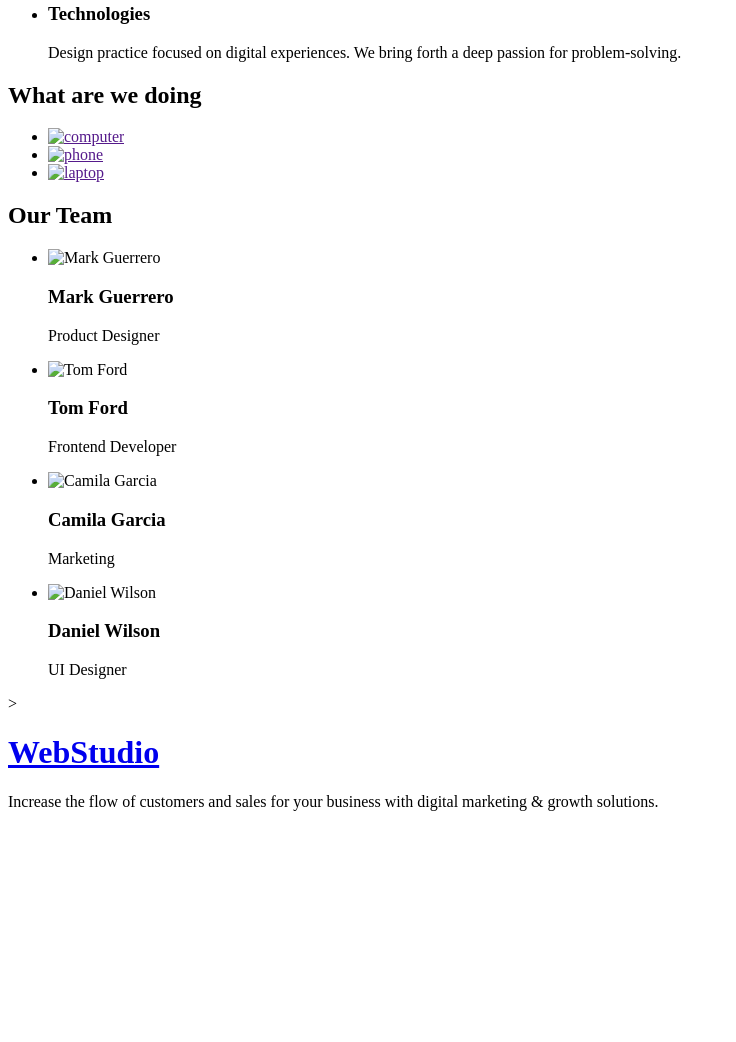
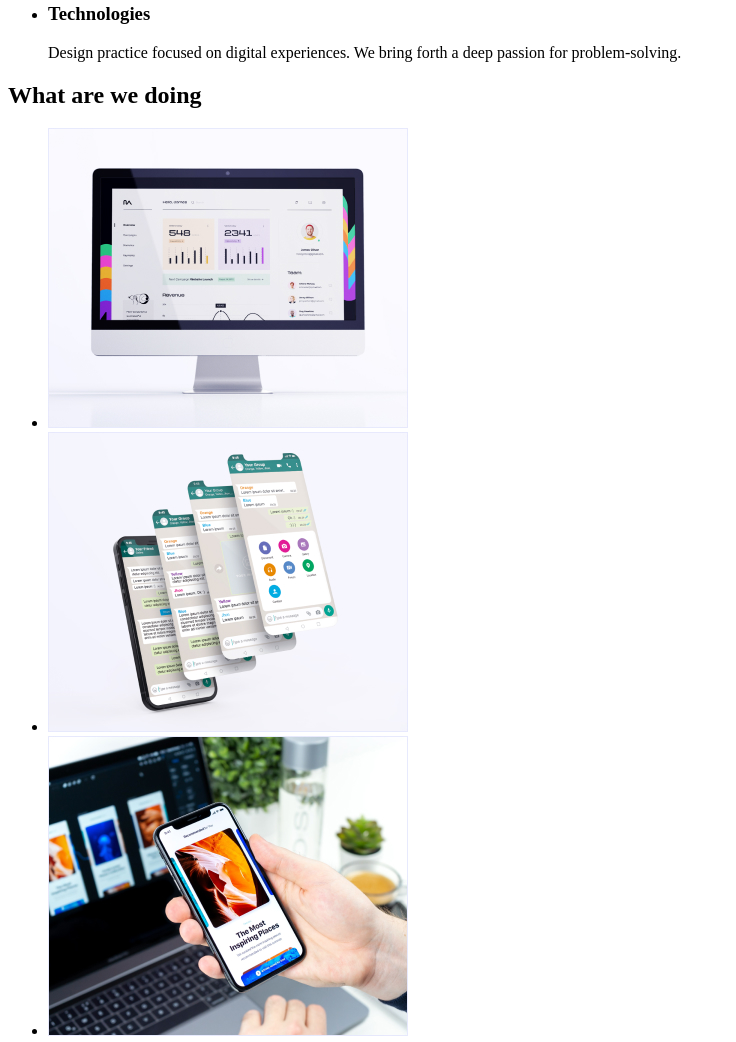
Before and after one commit to alex84ua/goit-markup-hw-01, a plain HTML site: page index.html in a window 1280 px wide. Shown: the part 532-1574 px from the top of the page, without its empty margins (0-736 px from the left). Before the commit the page ends 1359 px from the top, so only its background shows below. Drawn offline with Linux system fonts and the light colour scheme; the site is published under a folder, as on GitHub Pages, so addresses that start at the root find nothing.

Commit message:
Update index.html

```diff
--- a/index.html
+++ b/index.html
@@ -79,17 +79,17 @@
             <ul>
                 <li>
                     <a href="">
-                        <img src="/images/img_1.jpg" alt="computer" width="360">
+                        <img src="./images/img_1.jpg" alt="computer" width="360">
                     </a>
                 </li>
                 <li>
                     <a href="">
-                        <img src="/images/img_2.jpg" alt="phone" width="360">
+                        <img src="./images/img_2.jpg" alt="phone" width="360">
                     </a>
                 </li>
                 <li>
                     <a href="">
-                        <img src="/images/img_3.jpg" alt="laptop" width="360">
+                        <img src="./images/img_3.jpg" alt="laptop" width="360">
                     </a>
                 </li>
             </ul>
@@ -99,28 +99,28 @@
             <h2>Our Team</h2>
             <ul>
                 <li>
-                    <img src="/images/img_4.jpg" alt="Mark Guerrero" width="264">
+                    <img src="./images/img_4.jpg" alt="Mark Guerrero" width="264">
                     <h3>Mark Guerrero</h3>
                     <p>
                         Product Designer
                     </p>
                 </li>
                 <li>
-                    <img src="/images/img_5.jpg" alt="Tom Ford" width="264">
+                    <img src="./images/img_5.jpg" alt="Tom Ford" width="264">
                     <h3>Tom Ford</h3>
                     <p>
                         Frontend Developer
                     </p>
                 </li>
                 <li>
-                    <img src="/images/img_6.jpg" alt="Camila Garcia" width="264">
+                    <img src="./images/img_6.jpg" alt="Camila Garcia" width="264">
                     <h3>Camila Garcia</h3>
                     <p>
                         Marketing
                     </p>
                 </li>
                 <li>
-                    <img src="/images/img_7.jpg" alt="Daniel Wilson" width="264">
+                    <img src="./images/img_7.jpg" alt="Daniel Wilson" width="264">
                     <h3>Daniel Wilson</h3>
                     <p>
                         UI Designer
```
